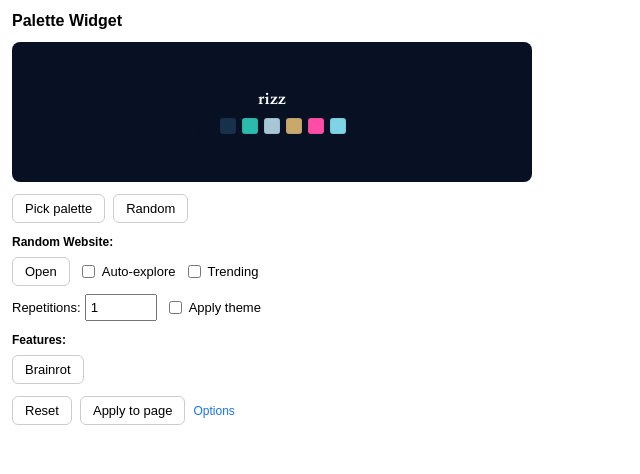
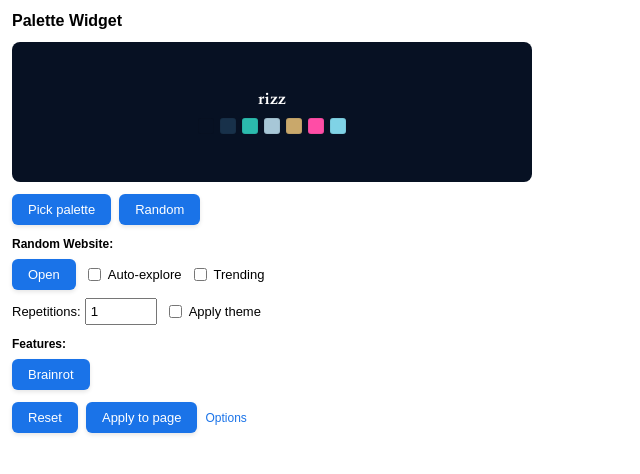
Before and after one commit to ad1vanoff/noisey, a browser extension: page hello.html in a window 1280 px wide. Shown: the whole page, without its empty margins (0-640 px from the left). Drawn offline with Linux system fonts and the light colour scheme.

Commit message:
Update hello.html
added color

```diff
--- a/hello.html
+++ b/hello.html
@@ -21,7 +21,31 @@
       .closeBtn { background:none; border:none; font-size:18px; cursor:pointer; }
       .control-section { margin-top: 12px; display: flex; flex-direction: column; gap: 8px; }
       .control-row { display: flex; gap: 8px; flex-wrap: wrap; align-items: center; }
-      button { padding:6px 12px; border-radius:6px; border:1px solid #ccc; background:#fff; cursor:pointer; font-size:13px; }
+      button {
+        padding: 8px 16px;
+        border-radius: 6px;
+        border: none;
+        background: #1a73e8;
+        color: #fff;
+        font-size: 13px;
+        font-weight: 500;
+        cursor: pointer;
+        transition: all 0.2s ease;
+        box-shadow: 0 2px 4px rgba(0,0,0,0.1);
+      }
+      button:hover {
+        background: #1557b0;
+        box-shadow: 0 4px 8px rgba(0,0,0,0.15);
+      }
+      button:active {
+        background: #0d47a1;
+        box-shadow: 0 1px 2px rgba(0,0,0,0.1);
+      }
+      button:disabled {
+        background: #ccc;
+        cursor: not-allowed;
+        box-shadow: none;
+      }
       label { font-size: 13px; display: flex; align-items: center; gap: 4px; }
       label input[type="checkbox"] { cursor: pointer; }
       label input[type="number"] { width: 60px; padding: 4px; }
```
